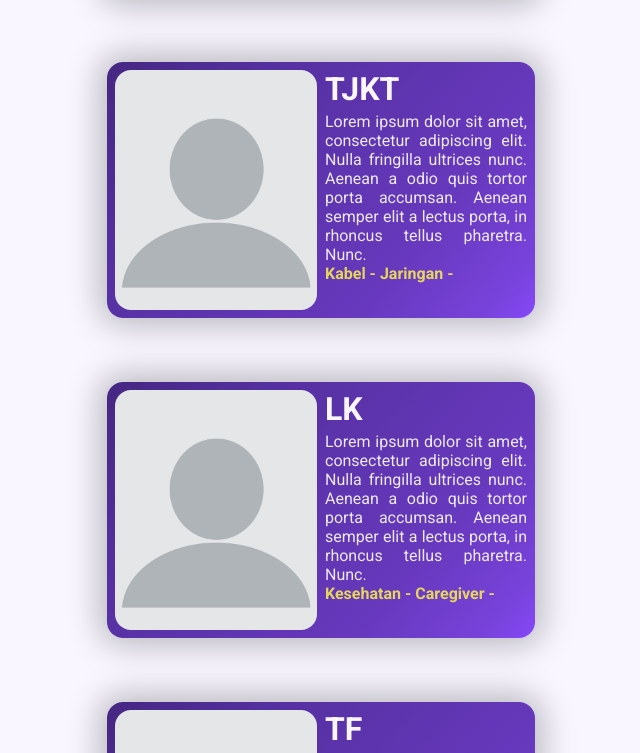
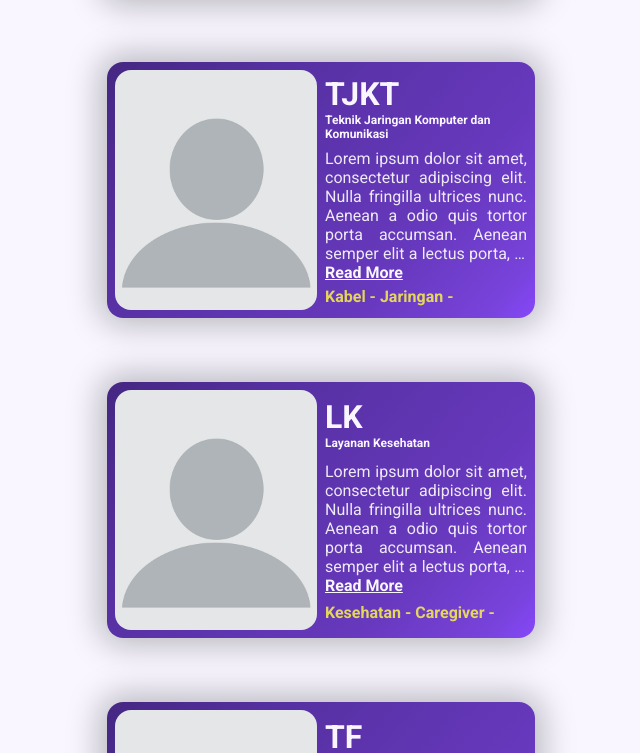
Before and after one commit to SalvatoreCodes/ppdb-website, a React (Vite) app: page / in a window 1280 px wide. Shown: the part 1192-1945 px from the top of the page, without its empty margins (319-959 px from the left). Built offline with nearby package versions, Linux system fonts and the light colour scheme.

Commit message:
7 Feb 2024

```diff
--- a/src/App.jsx
+++ b/src/App.jsx
@@ -4,6 +4,8 @@ import Hero from "./Sections/Hero";
 import Programs from "./Sections/Program";
 import Location from "./Sections/Location";
 import Footer from "./Sections/Footer";
+
+import CardFull from "./Components/CardFull";
 
 function App() {
   return (
@@ -12,6 +14,8 @@ function App() {
       <Programs />
       <Location />
       <Footer />
+
+      <CardFull />
     </div>
   );
 }
--- a/src/Components/Card.jsx
+++ b/src/Components/Card.jsx
@@ -14,6 +14,7 @@ function Card(props) {
         </div>
         <div className="card--information--details">
           <p>{props.information}</p>
+          <a href="#">Read More</a>
         </div>
         <div className="card--information--specialties">
           <ul>
--- /dev/null
+++ b/src/Components/CardFull.jsx
@@ -0,0 +1,11 @@
+import React from "react";
+
+function CardFull() {
+  return (
+    <div className="card--fullscreen">
+      <p>dawd</p>
+    </div>
+  );
+}
+
+export default CardFull;
--- a/src/data.js
+++ b/src/data.js
@@ -10,6 +10,7 @@ export const programKeahlian = [
   {
     id: 2,
     progLi: "TJKT",
+    progLiFull: "Teknik Jaringan Komputer dan Komunikasi",
     information:
       "Lorem ipsum dolor sit amet, consectetur adipiscing elit. Nulla fringilla ultrices nunc. Aenean a odio quis tortor porta accumsan. Aenean semper elit a lectus porta, in rhoncus tellus pharetra. Nunc.",
     specialties: ["Kabel", "Jaringan"],
@@ -17,6 +18,7 @@ export const programKeahlian = [
   {
     id: 3,
     progLi: "LK",
+    progLiFull: "Layanan Kesehatan",
     information:
       "Lorem ipsum dolor sit amet, consectetur adipiscing elit. Nulla fringilla ultrices nunc. Aenean a odio quis tortor porta accumsan. Aenean semper elit a lectus porta, in rhoncus tellus pharetra. Nunc.",
     specialties: ["Kesehatan", "Caregiver"],
@@ -24,6 +26,7 @@ export const programKeahlian = [
   {
     id: 4,
     progLi: "TF",
+    progLiFull: "Teknologi Farmasi",
     information:
       "Lorem ipsum dolor sit amet, consectetur adipiscing elit. Nulla fringilla ultrices nunc. Aenean a odio quis tortor porta accumsan. Aenean semper elit a lectus porta, in rhoncus tellus pharetra. Nunc.",
     specialties: ["Obat", "Sabong"],
@@ -38,6 +41,7 @@ export const programKeahlian = [
   {
     id: 6,
     progLi: "MPLB",
+    progLiFull: "Manajemen Perkantoran dan Layanan Bisnis",
     information:
       "Lorem ipsum dolor sit amet, consectetur adipiscing elit. Nulla fringilla ultrices nunc. Aenean a odio quis tortor porta accumsan. Aenean semper elit a lectus porta, in rhoncus tellus pharetra. Nunc.",
     specialties: ["Kantor", "Word"],
@@ -45,6 +49,7 @@ export const programKeahlian = [
   {
     id: 7,
     progLi: "AKL",
+    progLiFull: "Akuntansi dan Keuangan Lembaga",
     information:
       "Lorem ipsum dolor sit amet, consectetur adipiscing elit. Nulla fringilla ultrices nunc. Aenean a odio quis tortor porta accumsan. Aenean semper elit a lectus porta, in rhoncus tellus pharetra. Nunc.",
     specialties: ["DOI", "Uang"],
@@ -52,6 +57,7 @@ export const programKeahlian = [
   {
     id: 8,
     progLi: "ULP",
+    progLiFull: "Usaha Layanan Pariwisata",
     information:
       "Lorem ipsum dolor sit amet, consectetur adipiscing elit. Nulla fringilla ultrices nunc. Aenean a odio quis tortor porta accumsan. Aenean semper elit a lectus porta, in rhoncus tellus pharetra. Nunc.",
     specialties: ["Travelling", "pariwisata"],
--- a/src/styles.css
+++ b/src/styles.css
@@ -20,6 +20,11 @@
 body {
   background-color: var(--white);
   overflow-x: hidden;
+}
+
+.indent {
+  margin-left: 16px;
+  margin-bottom: 8px;
 }
 
 .card {
@@ -50,6 +55,9 @@ body {
 .card .card--information {
   height: 100%;
   width: 100%;
+  display: flex;
+  flex-direction: column;
+  justify-content: space-evenly;
 }
 .card .card--information .card--information--title h1 {
   color: var(--white);
@@ -62,6 +70,16 @@ body {
   color: var(--paragraph);
   text-align: justify;
   margin-top: 4px;
+}
+.card .card--information .card--information--details p {
+  -webkit-line-clamp: 6;
+  -webkit-box-orient: vertical;
+  overflow: hidden;
+  display: -webkit-box;
+}
+.card .card--information .card--information--details a {
+  color: var(--white);
+  font-weight: bold;
 }
 .card .card--information .card--information--specialties ul {
   display: flex;
@@ -79,11 +97,6 @@ body {
 
 .card:hover {
   scale: 1.1;
-}
-
-.indent {
-  margin-left: 16px;
-  margin-bottom: 8px;
 }
 
 .hero {
@@ -206,6 +219,7 @@ body {
 }
 .footer .footer--information .footer--contacts {
   color: var(--secondary);
+  filter: opacity(75%);
 }
 .footer .footer--information .footer--contacts .divider {
   height: 1px;
@@ -215,6 +229,7 @@ body {
 }
 .footer .footer--information .footer--programs {
   color: var(--secondary);
+  filter: opacity(75%);
 }
 .footer .footer--information .footer--programs ul {
   display: grid;
--- a/src/styles.scss
+++ b/src/styles.scss
@@ -20,6 +20,11 @@
 body {
   background-color: var(--white);
   overflow-x: hidden;
+}
+
+.indent {
+  margin-left: 16px;
+  margin-bottom: 8px;
 }
 
 .card {
@@ -58,6 +63,9 @@ body {
   .card--information {
     height: 100%;
     width: 100%;
+    display: flex;
+    flex-direction: column;
+    justify-content: space-evenly;
     .card--information--title {
       h1 {
         color: var(--white);
@@ -71,6 +79,18 @@ body {
       color: var(--paragraph);
       text-align: justify;
       margin-top: 4px;
+
+      p {
+        -webkit-line-clamp: 6;
+        -webkit-box-orient: vertical;
+        overflow: hidden;
+        display: -webkit-box;
+      }
+
+      a {
+        color: var(--white);
+        font-weight: bold;
+      }
     }
     .card--information--specialties {
       ul {
@@ -93,11 +113,6 @@ body {
 
 .card:hover {
   scale: 1.1;
-}
-
-.indent {
-  margin-left: 16px;
-  margin-bottom: 8px;
 }
 
 .hero {
@@ -232,6 +247,7 @@ body {
 
     .footer--contacts {
       color: var(--secondary);
+      filter: opacity(75%);
 
       .divider {
         height: 1px;
@@ -243,6 +259,7 @@ body {
 
     .footer--programs {
       color: var(--secondary);
+      filter: opacity(75%);
 
       ul {
         display: grid;
```
Also changed, not shown: 1 other file (tests, documents, lock files or other folders).
